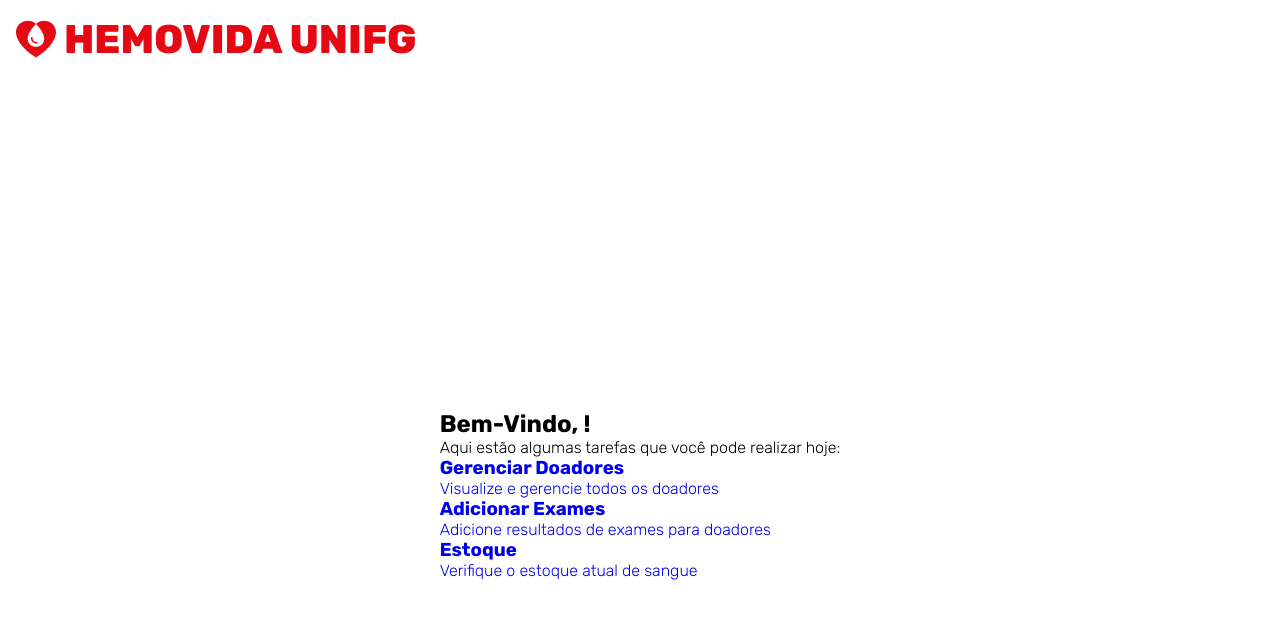
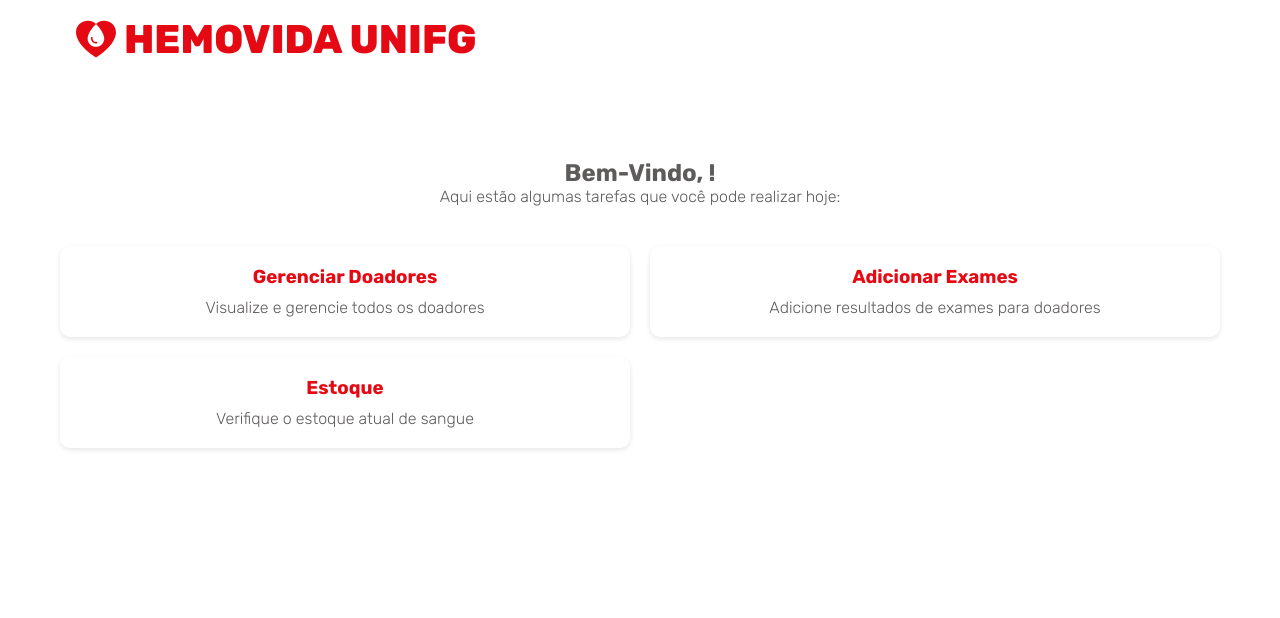
Before and after one commit to diogorennamdev/Sistema_Doacao_De_Sangue, a React (Vite) app: page /inicio in a window 1280 px wide. Shown: the top 618 px of the page. Built offline with nearby package versions, Linux system fonts and the light colour scheme; sample sign-in values are in the browser's storage.

Commit message:
Refactor: styles da página home

```diff
--- a/src/pages/Home/styles.css
+++ b/src/pages/Home/styles.css
@@ -1,49 +1,59 @@
-main{
+.ContainerHome {
+  width: 100%;
+  max-width: 75rem;
+  margin: 0 auto;
+  padding: 0 1.25rem;
+}
+
+.WelcomeMessage {
+  text-align: center;
+  color: var(--text-color);
+  margin: 5rem 0 2.5rem;
+}
+
+.welcome h2 {
+  font-size: 1.7rem;
+}
+
+.CardsHome {
   display: flex;
-    flex-direction: column;
-    align-items: center;
-    justify-content: center;
-    min-height: 100vh;
-    overflow: auto;
+  justify-content: space-between;
+  flex-wrap: wrap;
 }
-.container{
-    display: flex;
-    flex-direction: column;
-    align-items: center;
 
-    border-radius: 15px;
-    background-color: var(--background1-color);
-    box-shadow: 4px 4px 4px 4px rgba(0, 0, 0, 0.20);
-    width: 50%;
+.Card {
+  text-align: center;
+  width: calc(50% - 0.625rem);
+  height: auto;
+  margin-bottom: 1.25rem;
+  border: 1px solid var(--border-color);
+  border-radius: 10px;
+  padding: 1.25rem;
+  box-shadow: 0 2px 5px rgba(0, 0, 0, 0.1);
+  transition: all 0.3s ease;
+}
 
+.Card:hover {
+  box-shadow: 0 5px 15px rgba(0, 0, 0, 0.2);
 }
-.title{
-    font-size: 2,5rem;
-    display: flex;
-    justify-content: center;
-    align-items: center;
-    margin-top: 2rem;
-    margin-bottom: 1rem;
+
+.Card h3 {
+  margin-bottom: 0.625rem;
   color: var(--primary-color);
 }
-.welcome{
-    margin-bottom: 4rem;
+
+.Card p {
   color: var(--text-color);
 }
-.button{
-    margin: 1rem;
-    padding: 1.4rem;
 
+@media (max-width: 1200px) {
+  .Card {
+    width: calc(50% - 0.625rem);
   }
-.containerButton{
-    display: flex;
-    flex-direction: column;
-    align-items: center;
-    margin-bottom: 2rem;
-    width: 80%;
 }
 
-.buttonLogout{
-    margin-bottom: 2rem;
-
+@media (max-width: 30rem) {
+  .Card {
+    width: 100%;
   }
+}
```
Lines whose indentation alone changed are shown as unchanged.
